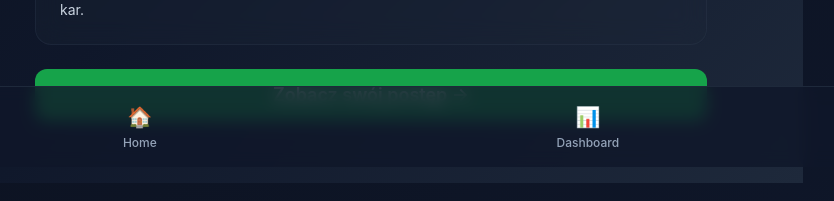
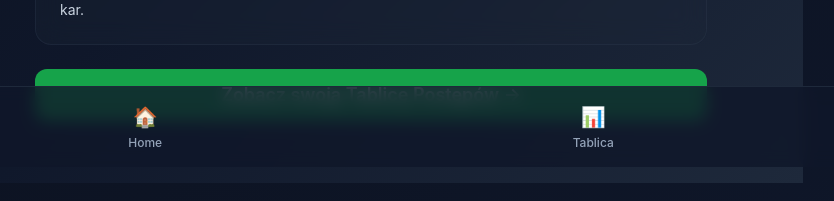
Before and after one commit to TimothyJav/Elastic-Habits-App, a Next.js app: page / in a window 1280 px wide. Shown: the part 633-834 px from the top of the page, without its empty margins (269-1103 px from the left). Built offline with nearby package versions, Linux system fonts and the light colour scheme.

Commit message:
dashboard > tablica

```diff
--- a/app/dashboard/page.tsx
+++ b/app/dashboard/page.tsx
@@ -8,7 +8,7 @@ import { Button } from '@/components/ui/button';
 
 export const dynamic = 'force-dynamic';
 
-export default async function DashboardPage() {
+export default async function ProgressBoardPage() {
   let habits = [];
   try {
     const userId = 'demo-user';
@@ -28,7 +28,7 @@ export default async function DashboardPage() {
     return (
       <div className="min-h-screen bg-gradient-to-br from-slate-950 via-slate-900 to-slate-800 p-4 sm:p-8">
         <header className="mb-6">
-          <h1 className="text-2xl font-bold text-white">Dashboard</h1>
+          <h1 className="text-2xl font-bold text-white">Tablica Postępów</h1>
         </header>
 
         <Card variant="elevated" className="text-center py-12">
@@ -50,7 +50,7 @@ export default async function DashboardPage() {
   return (
     <div className="min-h-screen bg-gradient-to-br from-slate-950 via-slate-900 to-slate-800 p-4 sm:p-8 max-w-4xl">
       <header className="mb-6">
-        <h1 className="text-2xl font-bold text-white">Dashboard</h1>
+        <h1 className="text-2xl font-bold text-white">Tablica Postępów</h1>
       </header>
 
       <div className="space-y-6">
--- a/app/layout.tsx
+++ b/app/layout.tsx
@@ -10,7 +10,7 @@ export const metadata: Metadata = {
 
 const navItems = [
   { href: "/", label: "Home", icon: "🏠" },
-  { href: "/dashboard", label: "Dashboard", icon: "📊" },
+  { href: "/dashboard", label: "Tablica", icon: "📊" },
 ];
 
 export default function RootLayout({
--- a/app/page.tsx
+++ b/app/page.tsx
@@ -43,11 +43,11 @@ export default function Home() {
             </p>
           </Card>
 
-          <Link href="/dashboard" className="block">
-            <Button className="w-full" size="lg">
-              Zobacz swój postęp →
-            </Button>
-          </Link>
+<Link href="/dashboard" className="block">
+          <Button className="w-full" size="lg">
+            Zobacz swoją Tablicę Postępów →
+          </Button>
+        </Link>
         </div>
       </main>
     </div>
```
Also changed, not shown: 1 other file (tests, documents, lock files or other folders).
